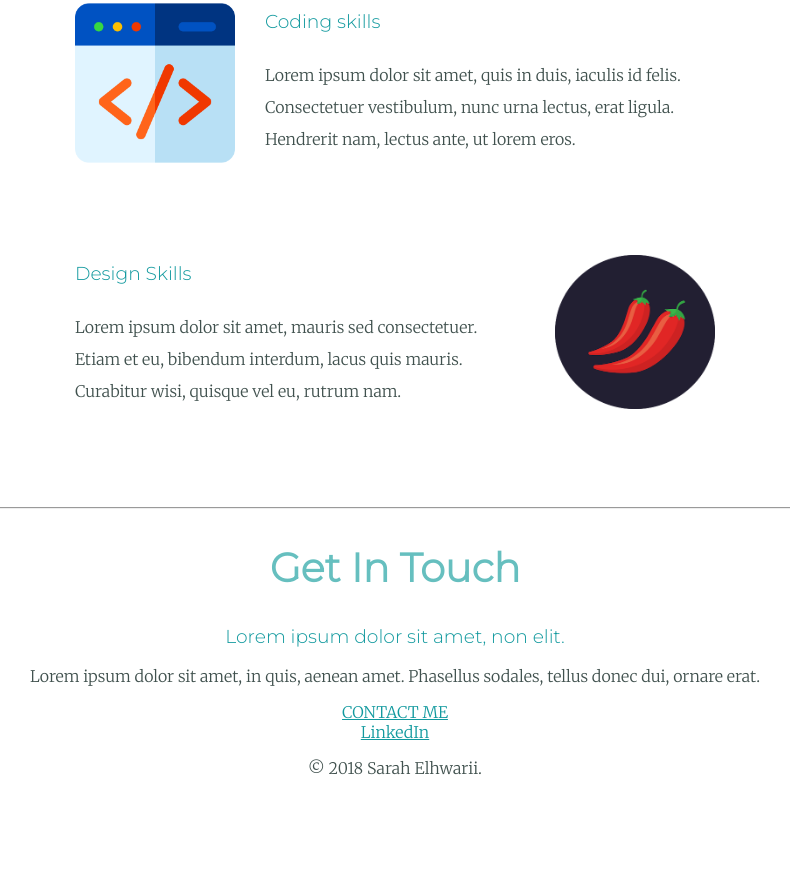
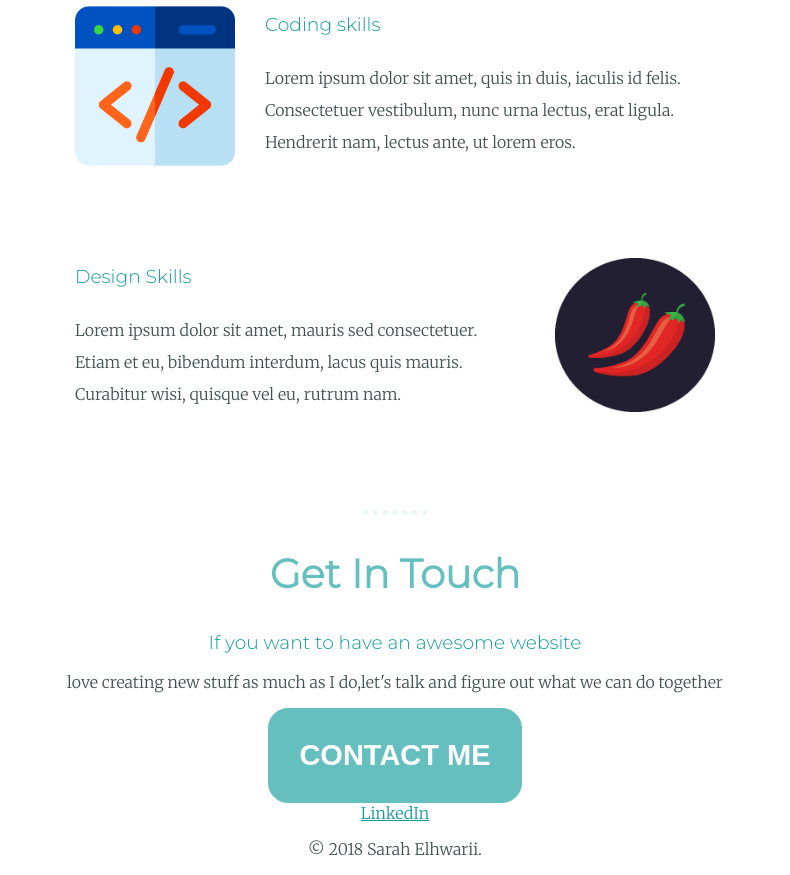
Before and after one commit to sara-elhawary/personal-website, a plain HTML site: page index.html in a window 1280 px wide. Shown: the part 1167-2042 px from the top of the page, without its empty margins (245-1035 px from the left). Before the commit the page ends 1961 px from the top, so only its background shows below. Drawn offline with Linux system fonts and the light colour scheme.

Commit message:
adding button

```diff
--- a/css/styles.css
+++ b/css/styles.css
@@ -28,6 +28,12 @@ h3 {
   font-weight: normal;
 }
 hr {
+  border-style: none;
+  border-top-style: dotted;
+  height: 0;
+  border-width: 5px;
+  width: 5%;
+  border-color: #eaf6f6;
 }
 
 .bottom-cloud {
@@ -70,3 +76,29 @@ a {
 p {
   color: #40514e;
 }
+.BUTTON_GYF {
+  -webkit-border-radius: 20px;
+  -moz-border-radius: 20px;
+  border-radius: 20px;
+  color: #ffffff;
+  font-family: sans-serif;
+  font-size: 29px;
+  font-weight: 600;
+  padding: 30px;
+  background-color: #66bfbf;
+
+  border: solid #66bfbf 1px;
+  text-decoration: none;
+  display: inline-block;
+  cursor: pointer;
+  text-align: center;
+}
+
+.BUTTON_GYF:hover {
+  background: #856c8b;
+  border: solid #856c8b 1px;
+  -webkit-border-radius: 20px;
+  -moz-border-radius: 20px;
+  border-radius: 20px;
+  text-decoration: none;
+}
--- a/index.html
+++ b/index.html
@@ -57,12 +57,12 @@
       <hr />
       <div class="contact-me">
         <h2>Get In Touch</h2>
-        <h3>Lorem ipsum dolor sit amet, non elit.</h3>
+        <h3>If you want to have an awesome website</h3>
         <p>
-          Lorem ipsum dolor sit amet, in quis, aenean amet. Phasellus sodales,
-          tellus donec dui, ornare erat.
+          love creating new stuff as much as I do,let's talk and figure out what
+          we can do together
         </p>
-        <a class="btn" href="mailto:sarah.elhwarii92@gmail.com">CONTACT ME</a>
+        <button class="BUTTON_GYF">CONTACT ME</button>
       </div>
     </div>
 
```
